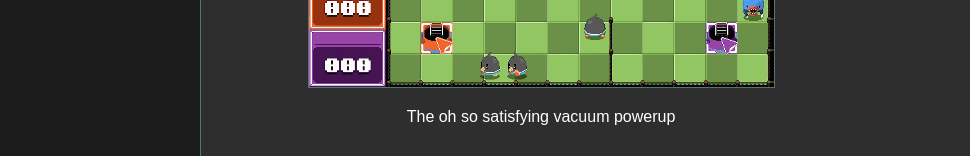
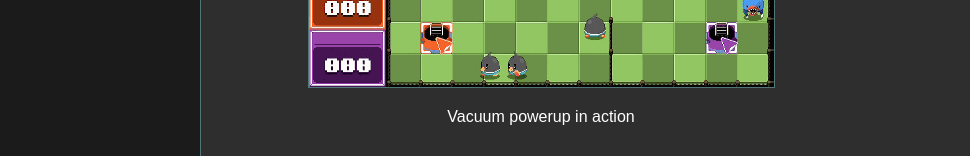
Before and after one commit to TangramGames/tangramgames.github.io, a Jekyll site: the page built from _posts/2013-08-10-sss.md, in a window 1280 px wide. Shown: the part 1764-1920 px from the top of the page, without its empty margins (0-970 px from the left). Built offline with Jekyll 4.4.1, drawn with Linux system fonts in a browser that asks for light colours; some web fonts are replaced.

Commit message:
Works now. Changed working below vacuum gif

```diff
--- a/_posts/2013-08-10-sss.md
+++ b/_posts/2013-08-10-sss.md
@@ -19,5 +19,5 @@ author: Simon
 	<a href="/images/dmsss_vacuum.gif">
 		<img src="/images/dmsss_vacuum.gif" alt="The oh so satisfying vacuum powerup" class="game-thumb" />
 	</a>
-	<p>The oh so satisfying vacuum powerup</p>
+	<p>Vacuum powerup in action</p>
 </div>
```
